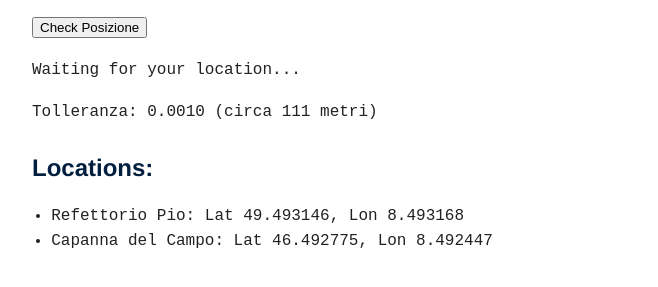
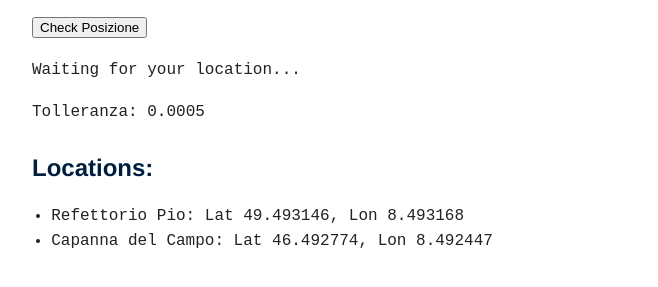
Before and after one commit to giacomoborin/giacomoborin.github.io, a Jekyll site: the page built from games/fox.html, in a window 1280 px wide. Shown: the part 422-709 px from the top of the page, without its empty margins (308-966 px from the left). Built offline with Jekyll 4.4.1, drawn with Linux system fonts in a browser that asks for light colours.

Commit message:
fox accuracy 0.0005

```diff
--- a/games/fox.html
+++ b/games/fox.html
@@ -29,7 +29,7 @@
 
     <button onclick="checkLocation()">Check Posizione</button>
     <p id="output">Waiting for your location...</p>
-    <p>Tolleranza: 0.0010 (circa 111 metri)</p>
+    <p>Tolleranza: 0.0005</p>
 
     <script>
         const locations = [
@@ -42,8 +42,8 @@
             },
             {
                 name: "Capanna del Campo",
-                lat: 46.49277465747415,
-                lon: 8.492447217710023,
+                lat: 46.492774,
+                lon: 8.4924472,
                 challenge: "Eureka."
             }
         ];
@@ -70,7 +70,7 @@
         function success(position) {
             const userLat = position.coords.latitude;
             const userLon = position.coords.longitude;
-            const tolerance = 0.0010; // adjust for GPS accuracy
+            const tolerance = 0.0005; // adjust for GPS accuracy
 
             let found = false;
 
```
Also changed, not shown: 1 other file.
